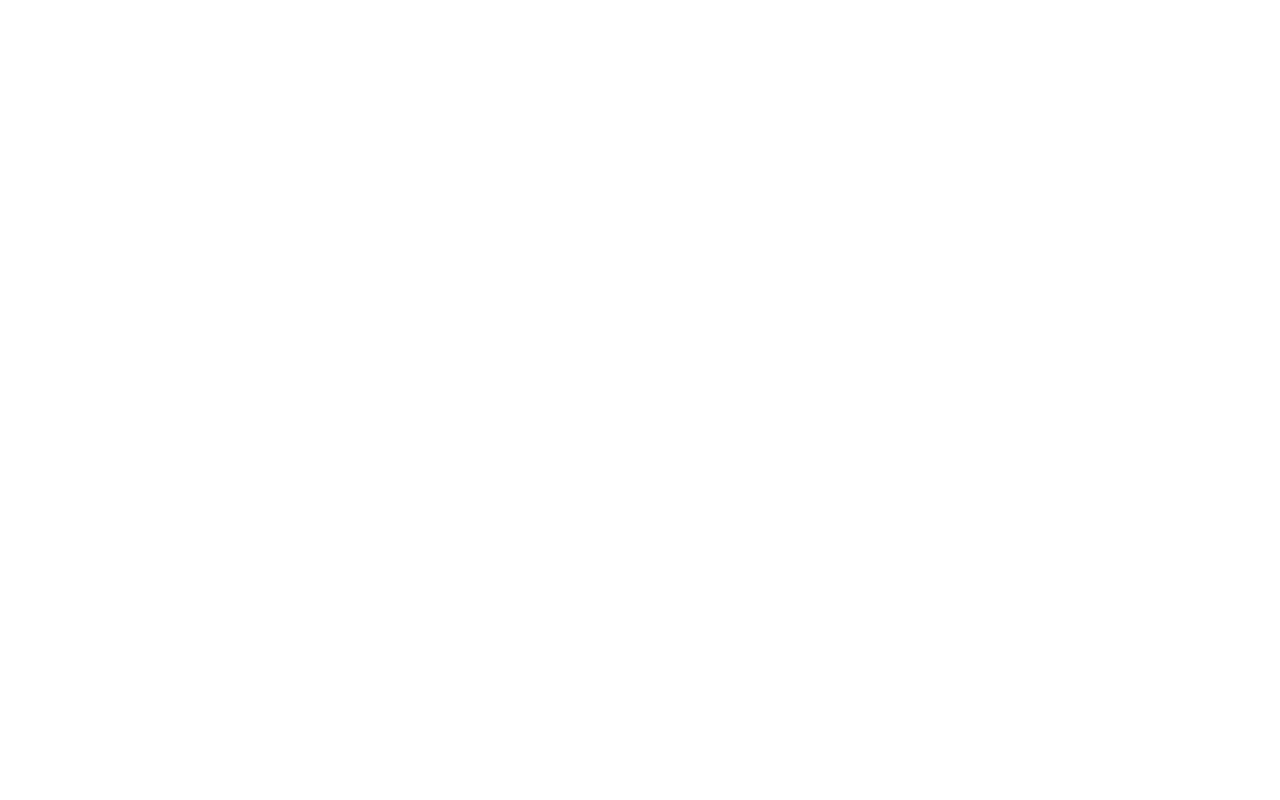
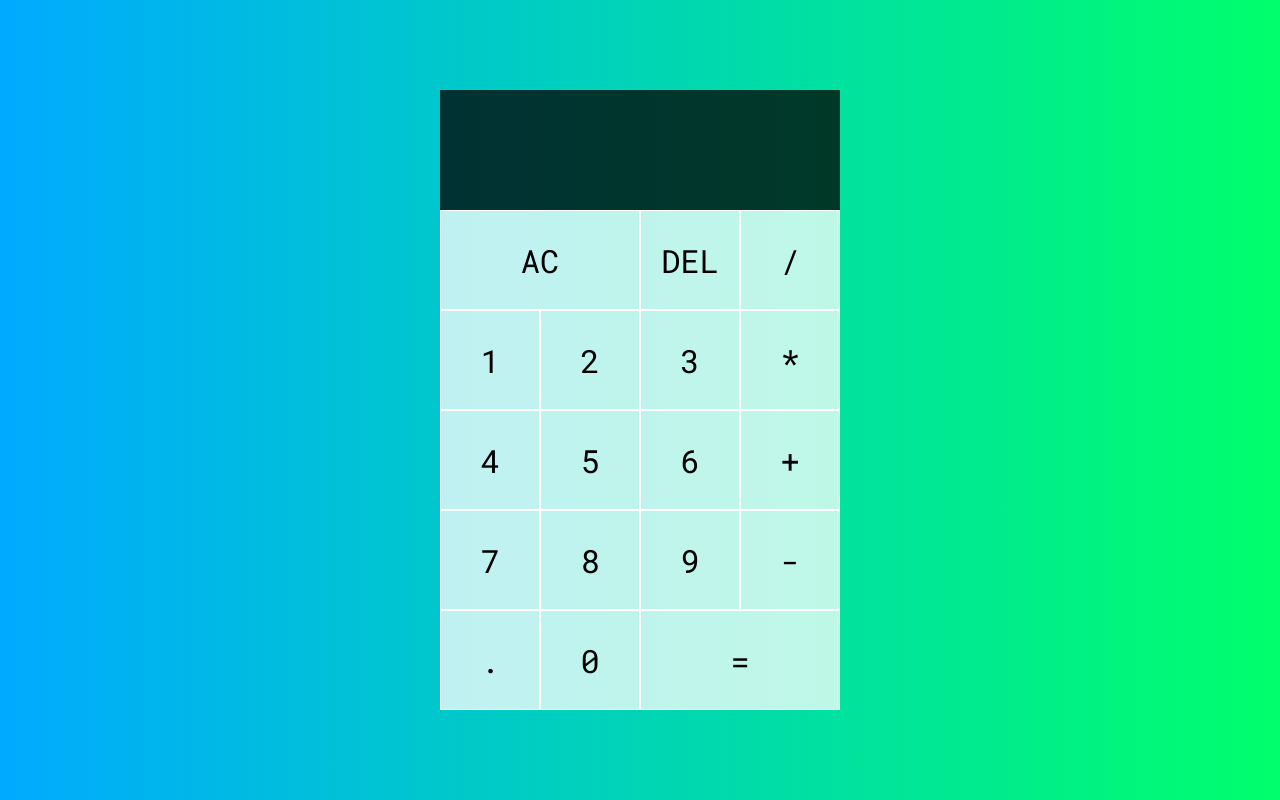
Before and after one commit to axelstx/js-calculator, a plain HTML site: page calculator/index.html in a window 1280 px wide. Drawn offline with Linux system fonts and the light colour scheme.

Commit message:
feat: add project markup/styles

```diff
--- a/calculator/index.html
+++ b/calculator/index.html
@@ -3,9 +3,34 @@
 <head>
   <meta charset="UTF-8">
   <meta name="viewport" content="width=device-width, initial-scale=1.0">
-  <title>Document</title>
+  <title>Calculator</title>
+  <link rel="stylesheet" href="styles.css">
+  <script src="script.js" defer></script>
 </head>
 <body>
-
+  <div class="calculator-grid">
+    <div class="output">
+      <div class="previous-operand"></div>
+      <div class="current-operand"></div>
+    </div>
+    <button class="span-two">AC</button>
+    <button>DEL</button>
+    <button>/</button>
+    <button>1</button>
+    <button>2</button>
+    <button>3</button>
+    <button>*</button>
+    <button>4</button>
+    <button>5</button>
+    <button>6</button>
+    <button>+</button>
+    <button>7</button>
+    <button>8</button>
+    <button>9</button>
+    <button>-</button>
+    <button>.</button>
+    <button>0</button>
+    <button class="span-two">=</button>
+  </div>
 </body>
 </html>
--- a/calculator/styles.css
+++ b/calculator/styles.css
@@ -0,0 +1,60 @@
+@import url('https://fonts.googleapis.com/css2?family=Roboto+Mono:wght@400;700&display=swap');
+
+*, *::before, *::after {
+  box-sizing: border-box;
+  font-family: 'Roboto Mono', monospace;
+  font-weight: normal;
+}
+
+body {
+  padding: 0;
+  margin: 0;
+  background: linear-gradient(to right, #00AAFF, #00FF6C);
+}
+
+.calculator-grid {
+  display: grid;
+  justify-content: center;
+  align-content: center;
+  min-height: 100vh;
+  grid-template-columns: repeat(4, 100px);
+  grid-template-rows: minmax(120px, auto) repeat(5, 100px);
+}
+
+.calculator-grid > button {
+  cursor: pointer;
+  font-size: 2rem;
+  border: 1px solid white;
+  outline: none;
+  background-color: rgba(255, 255, 255, .75);
+}
+
+.calculator-grid > button:hover {
+  background-color: rgba(255, 255, 255, .9);
+}
+
+.span-two {
+  grid-column: span 2;
+}
+
+.output {
+  grid-column: 1 / -1;
+  background-color: rgba(0, 0, 0, .75);
+  display: flex;
+  align-items: flex-end;
+  justify-content: space-around;
+  flex-direction: column;
+  padding: 10px;
+  word-wrap: break-word;
+  word-break: break-all;
+}
+
+.output .previous-operand {
+  color: rgba(255, 255, 255, .75);
+  font-size: 1.5rem;
+}
+
+.output .current-operand {
+  color: white;
+  font-size: 2.5rem;
+}
```
